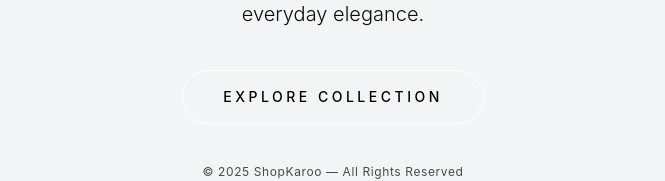
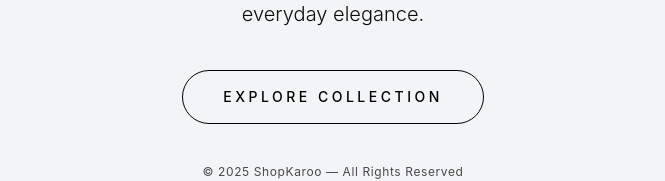
Before and after one commit to saikindigeri/shopkaroo, a React app in the folder frontend/: page / in a window 1280 px wide. Shown: the part 1457-1638 px from the top of the page, without its empty margins (307-972 px from the left). Built offline with nearby package versions, Linux system fonts and the light colour scheme; no server answers; the HTML template or start-up script is replaced by a standard one.

Commit message:
added border

```diff
--- a/frontend/src/pages/Checkout.jsx
+++ b/frontend/src/pages/Checkout.jsx
@@ -145,7 +145,7 @@
             <p className="mt-3 text-[11px] sm:text-xs text-gray-500 leading-relaxed">
               By placing this order, you agree to our Terms &amp; Conditions and
               Privacy Policy. A confirmation email will be sent to your
-              registered email address. ddddddddddddddd
+              registered email address.
             </p>
           </aside>
         </div>
--- a/frontend/src/pages/Home.jsx
+++ b/frontend/src/pages/Home.jsx
@@ -97,7 +97,7 @@
 
   <a
     href="/products"
-    className="inline-block mt-10 px-10 py-4 border border-white rounded-full text-sm tracking-[0.25em] uppercase font-medium  hover:bg-black hover:text-white transition-all duration-300"
+    className="inline-block mt-10 px-10 py-4 border border-black rounded-full text-sm tracking-[0.25em] uppercase font-medium  hover:bg-black hover:text-white transition-all duration-300"
   >
     Explore Collection
   </a>
```
